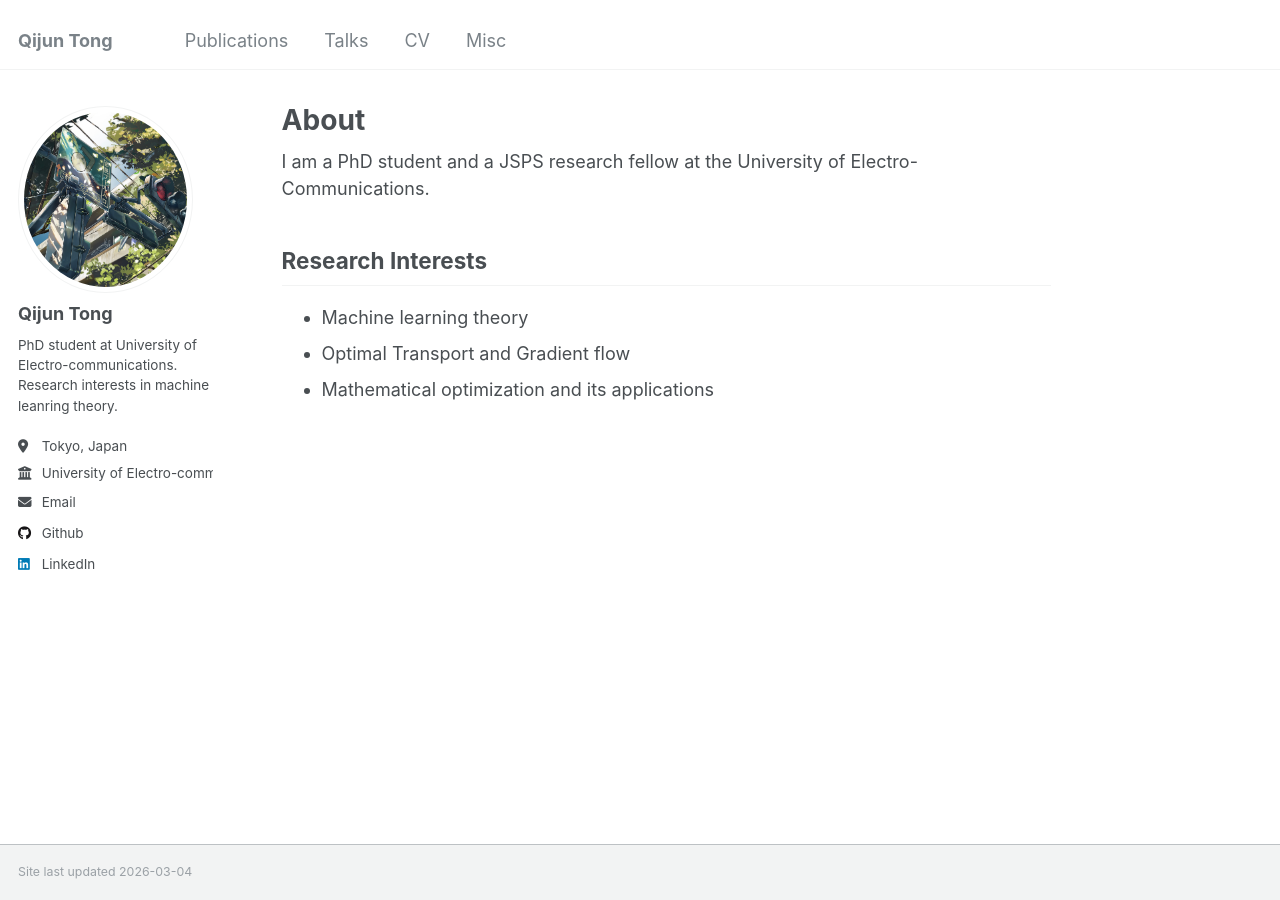
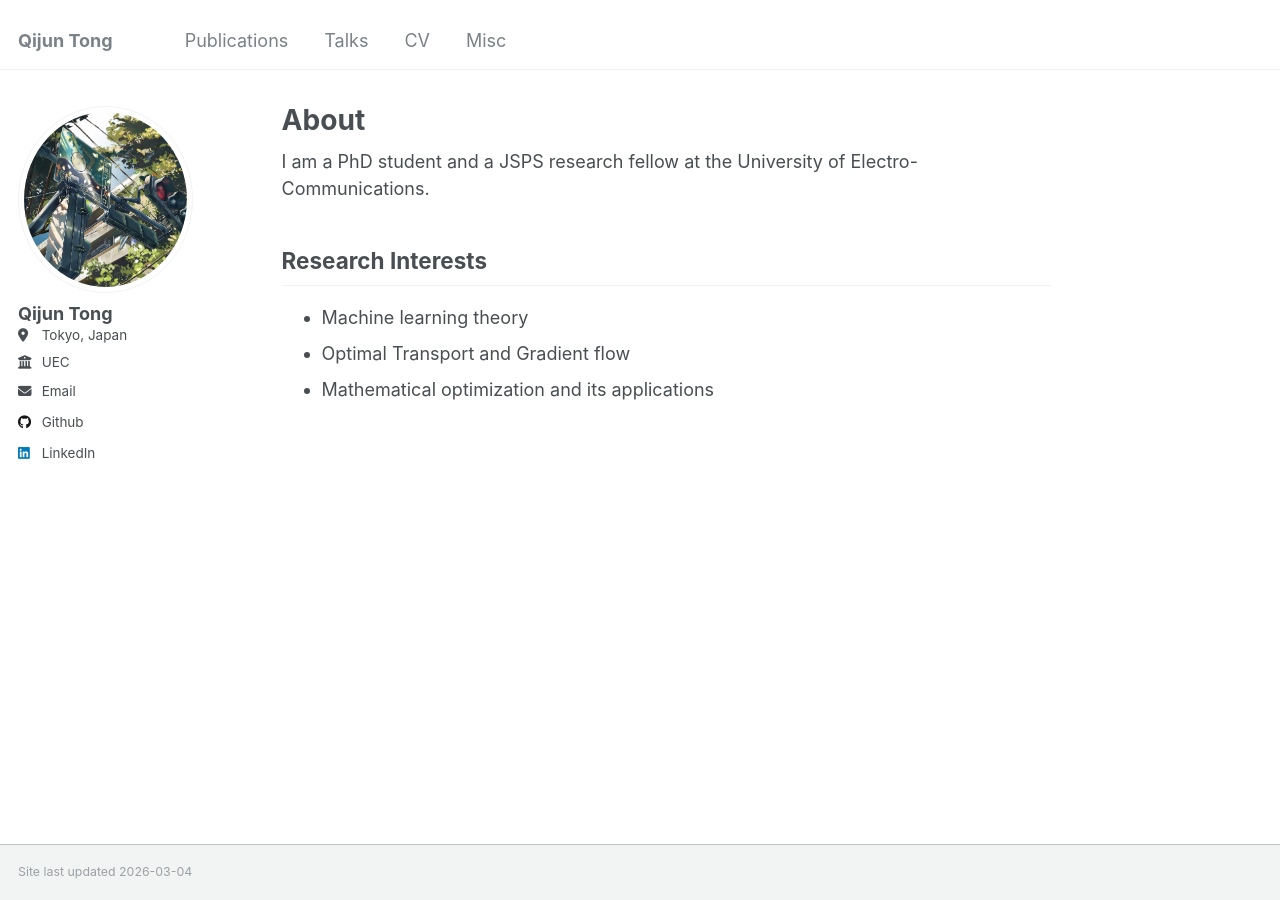
Before and after one commit to QijunTong0/QijunTong, a Jekyll site: the page built from _pages/about.md, in a window 1280 px wide. Built offline with Jekyll 4.4.1, drawn with Linux system fonts in a browser that asks for light colours.

Commit message:
Update bio and employer fields in config

```diff
--- a/_config.yml
+++ b/_config.yml
@@ -24,9 +24,9 @@ author:
   avatar           : "profile.jpg"
   name             : "Qijun Tong"
   pronouns         : # example: "she/her"
-  bio              : "PhD student at University of Electro-communications. Research interests in machine leanring theory."
+  bio              : # bio
   location         : "Tokyo, Japan"
-  employer         : "University of Electro-communications"
+  employer         : "UEC"
   uri              : # URL
   email            : "qijun.tong@uec.ac.jp"
 
```
